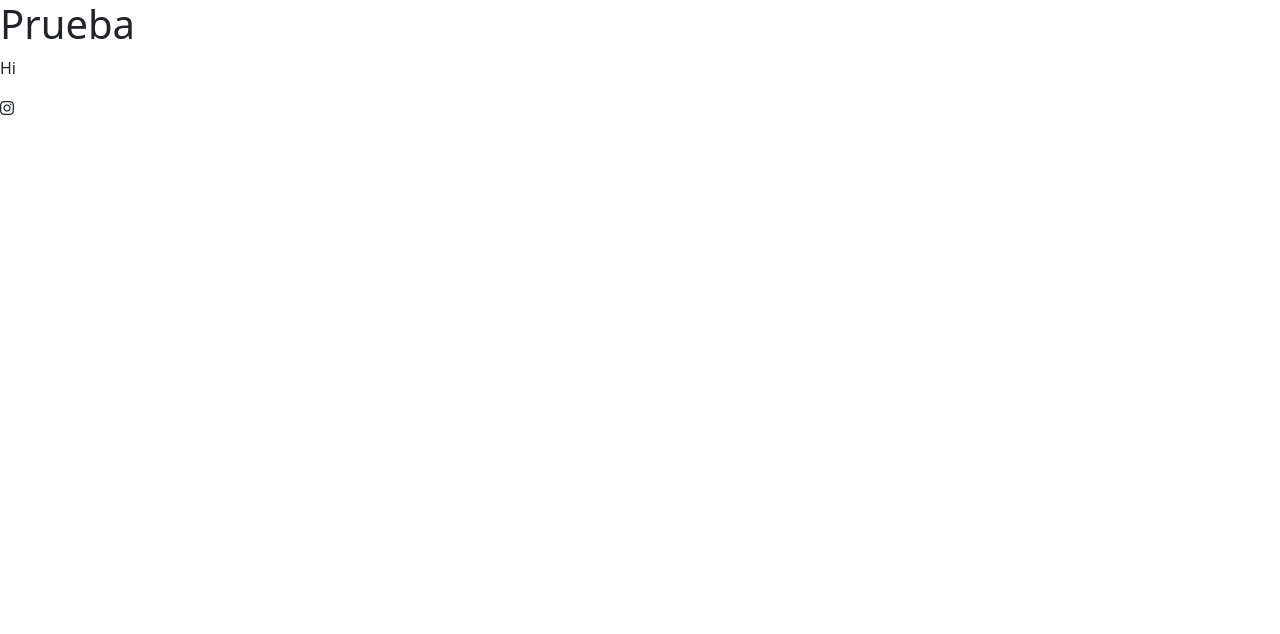
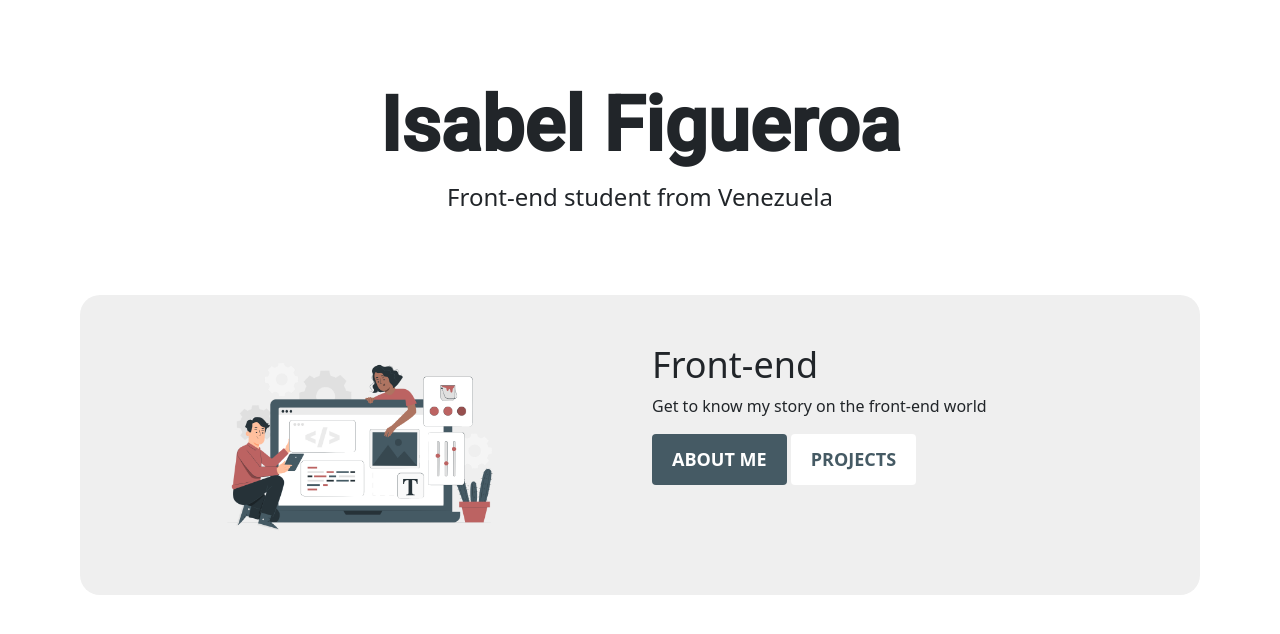
Before and after one commit to bladubla/project-week-5-responsive, a plain HTML site: page index.html in a window 1280 px wide. Drawn offline with nearby package versions, Linux system fonts and the light colour scheme.

Commit message:
Made some CSS changes and build the hero banner

```diff
--- a/index.html
+++ b/index.html
@@ -25,12 +25,28 @@
       href="https://fonts.googleapis.com/css2?family=Josefin+Sans:wght@700&family=Roboto:wght@500&display=swap"
       rel="stylesheet"
     />
-    <link ref="stylesheet" href="/styles/style.css" />
-    <title>Document</title>
+    <link rel="stylesheet" href="/styles/style.css" />
+    <title>Isabel Figueroa</title>
   </head>
   <body>
-    <h1>Prueba</h1>
-    <p>Hi</p>
-    <i class="fab fa-instagram"></i>
+    <h1>
+        Isabel Figueroa
+    </h1>
+    <p class="description"> Front-end student from Venezuela</p>
+    <div class="hero">
+        <div class="container">
+         <div class="row">
+         <div class="col-6 column1">
+          <img src="/images/Low code development-pana.png">
+          </div>
+         <div class="col-6 mt-5">
+            <h2> Front-end </h2>
+            <p> Get to know my story on the front-end world</p>
+            <button class="about-me"> ABOUT ME</button>
+            <button class="projects">PROJECTS </button>
+         </div>
+        </div>
+        </div>
+    </div>
   </body>
 </html>
--- a/styles/style.css
+++ b/styles/style.css
@@ -1,5 +1,44 @@
 h1 {
-  background-color: red;
-  font-family: "Josefin Sans", sans-serif;
   font-family: "Roboto", sans-serif;
+  text-align: center;
+  margin-top: 80px;
+  font-size: 76px;
+  font-weight: bold;
 }
+.description {
+    text-align: center;
+    font-size: 24px;
+}
+.hero {
+    background-color: #efefef;
+    margin: 80px;
+    border-radius: 20px;
+}
+.hero h2{
+    font-size: 36px;
+}
+img {
+    width: 300px;
+    display: block;
+    margin: 0 auto;
+}
+.about-me {
+    border-radius: 4px;
+    font-size: 18px;
+    color: white;
+    padding: 12px 20px;
+    line-height: 27px;
+    background-color: #455A64;
+    font-weight: bold;
+    border: 0;
+}
+.projects {
+    border-radius: 4px;
+    font-size: 18px;
+    color: #455A64;
+    padding: 12px 20px;
+    line-height: 27px;
+    background-color: white;
+    font-weight: bold;
+    border: 0;
+}
```
Also changed, not shown: images/Low code development-pana.png (added), 1 other file.
